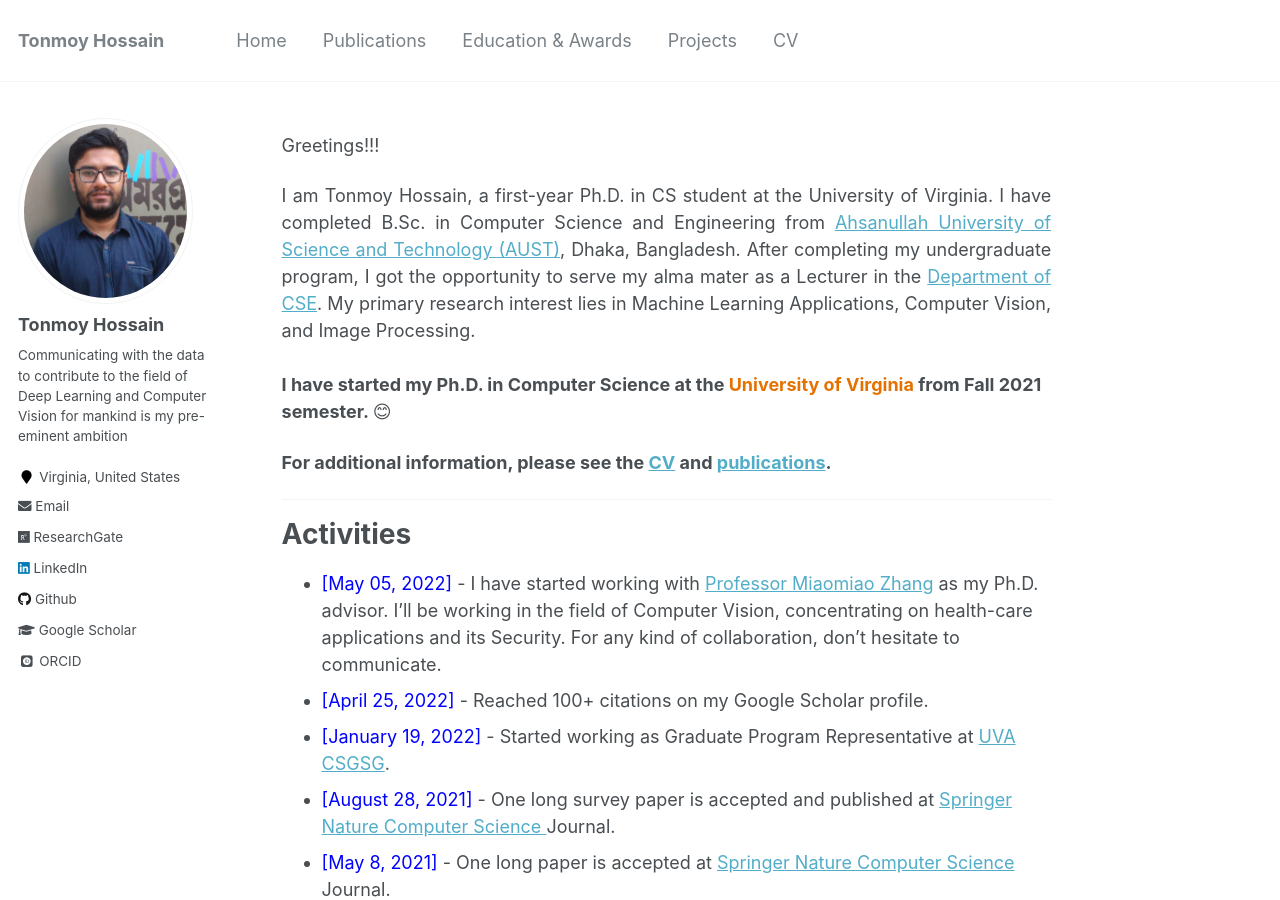
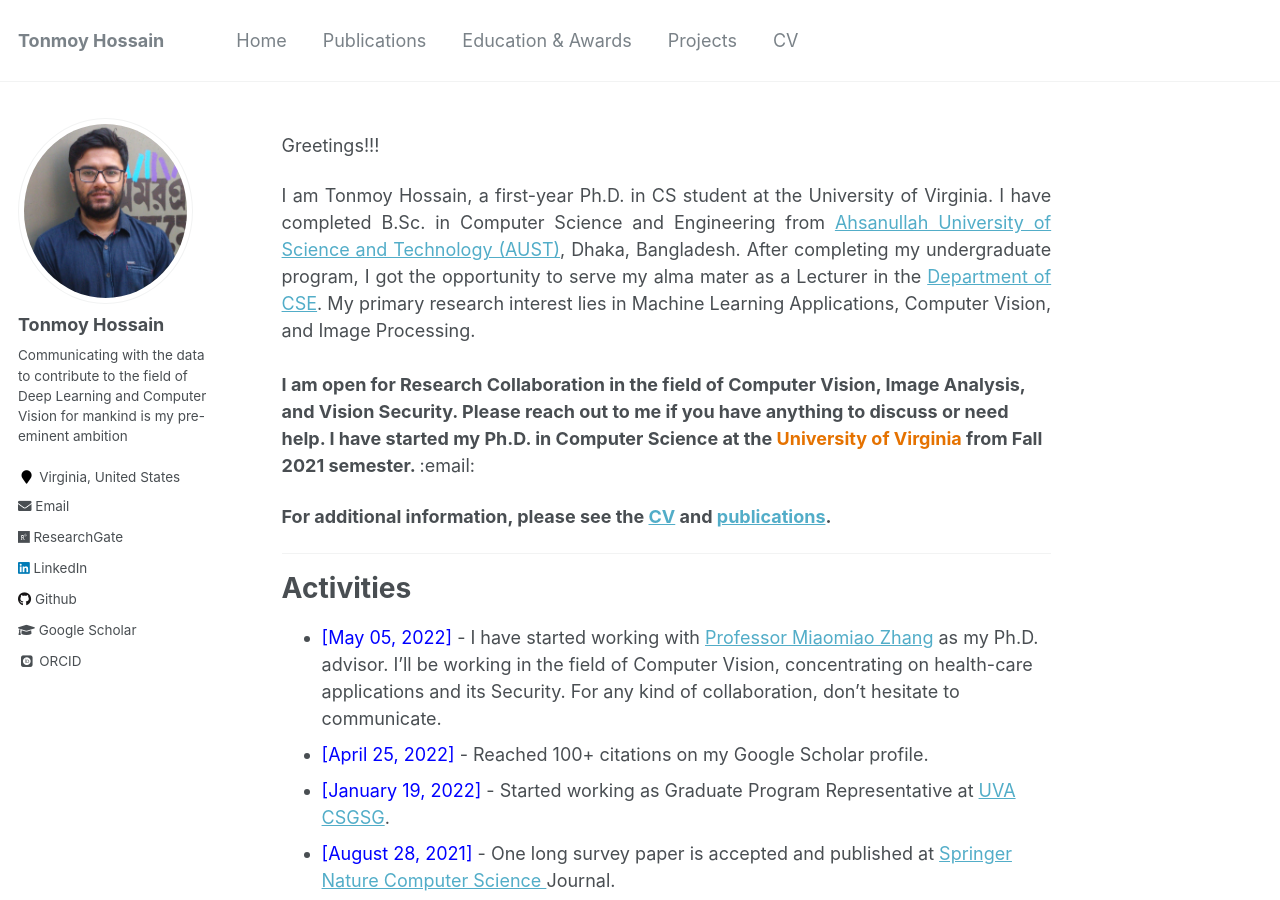
Before and after one commit to shaeekh/shaeekh.github.io, a Jekyll site: the page built from _pages/about.md, in a window 1280 px wide and 900 px high. Built offline with Jekyll 4.4.1, drawn with Linux system fonts in a browser that asks for light colours; some web fonts are replaced; a script that is not in the unit is left out.

Commit message:
Update about.md

```diff
--- a/_pages/about.md
+++ b/_pages/about.md
@@ -14,7 +14,8 @@ Greetings!!!
 
 I am Tonmoy Hossain, a first-year Ph.D. in CS student at the University of Virginia. I have completed B.Sc. in Computer Science and Engineering from <a href="http://aust.edu/">Ahsanullah University of Science and Technology (AUST)</a>, Dhaka, Bangladesh. After completing my undergraduate program, I got the opportunity to serve my alma mater as a Lecturer in the <a href="https://www.aust.edu/cse">Department of CSE</a>. My primary research interest lies in Machine Learning Applications, Computer Vision, and Image Processing.<br /><br /></div>
 
-<b>I have started my Ph.D. in Computer Science at the </b><span style="color:#E57200"><b> University of Virginia </b></span> <b>from Fall 2021 semester. </b> &#x1F60a; <br />
+<b> I am open for Research Collaboration in the field of Computer Vision, Image Analysis, and Vision Security. Please reach out to me if you have anything to discuss or need help.  </b>
+<b>I have started my Ph.D. in Computer Science at the </b><span style="color:#E57200"><b> University of Virginia </b></span> <b>from Fall 2021 semester. </b> :email: <br />
 
 
 **For additional information, please see the [CV](https://tonmoy-hossain.github.io/cv/) and [publications](https://tonmoy-hossain.github.io/publications/).**
```
